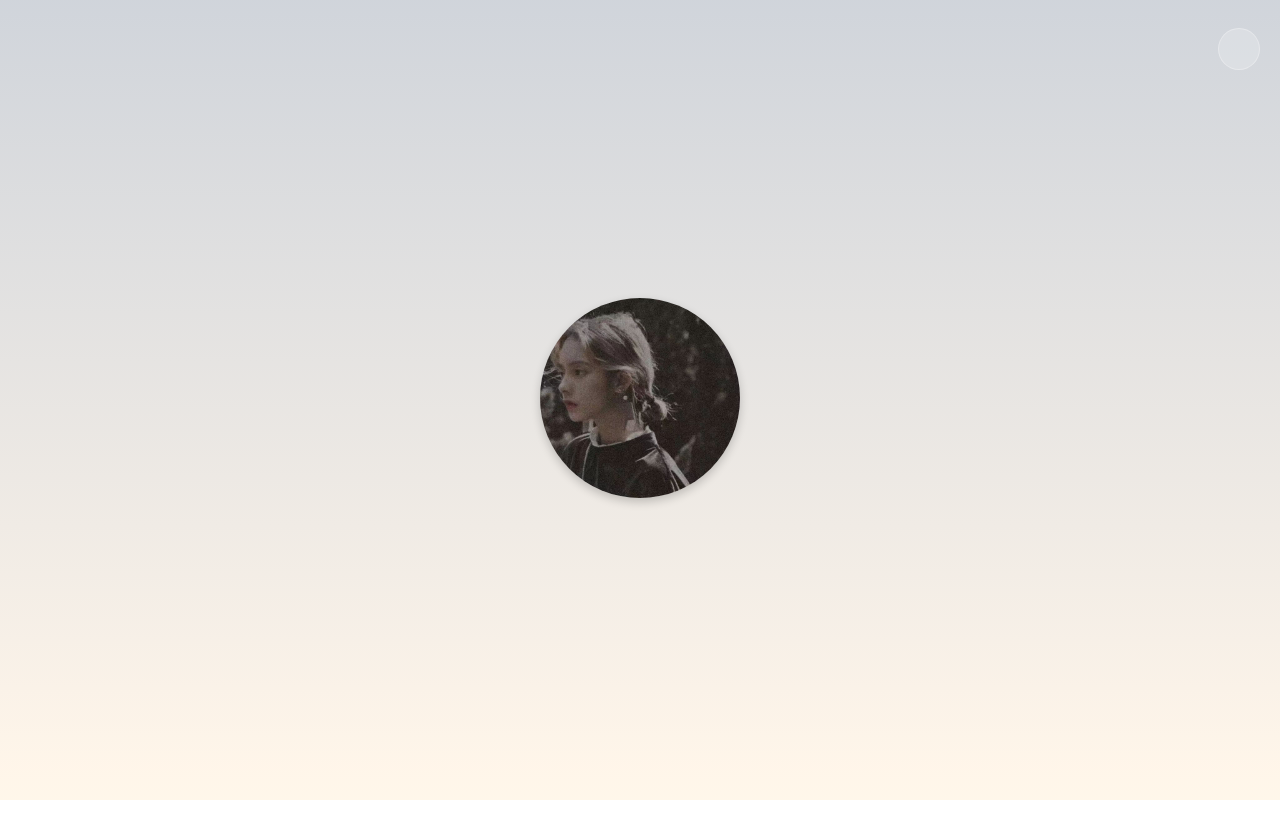
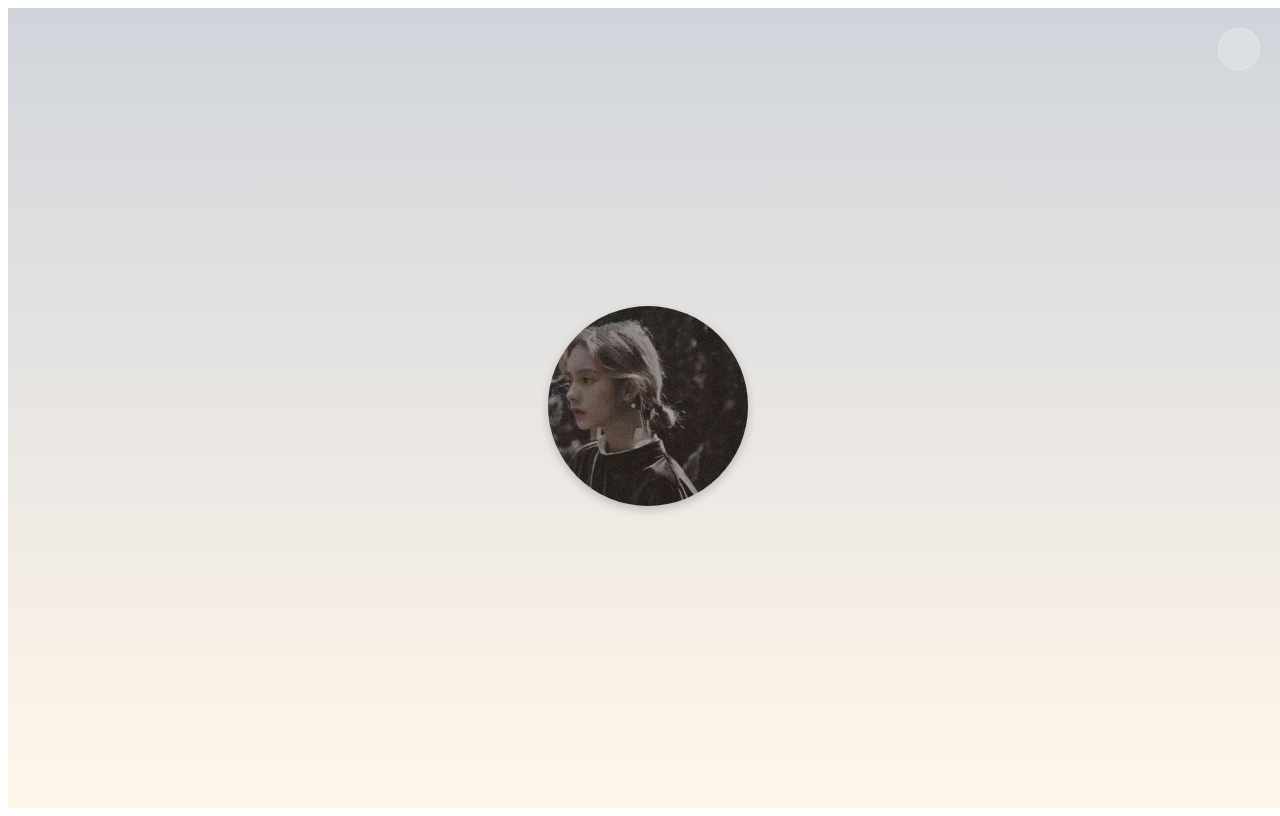
Before and after one commit to Msenxy/docs-source, a Vue app: page / in a window 1280 px wide. Built offline with nearby package versions, Linux system fonts and the light colour scheme; some icons are missing.

Commit message:
refactor: 移除 App.vue 中的样式定义

```diff
--- a/src/App.vue
+++ b/src/App.vue
@@ -5,17 +5,3 @@
 <script setup lang="ts">
     import { RouterView } from 'vue-router'
 </script>
-
-<style lang="scss">
-    @font-face {
-        font-family: 'LXGW Bright';
-        src: url('/fonts/LXGW_Bright/LXGW_Bright.woff2') format('woff2');
-        font-weight: normal;
-        font-style: normal;
-        font-display: swap;
-    }
-
-    body {
-        margin: 0;
-    }
-</style>
```
